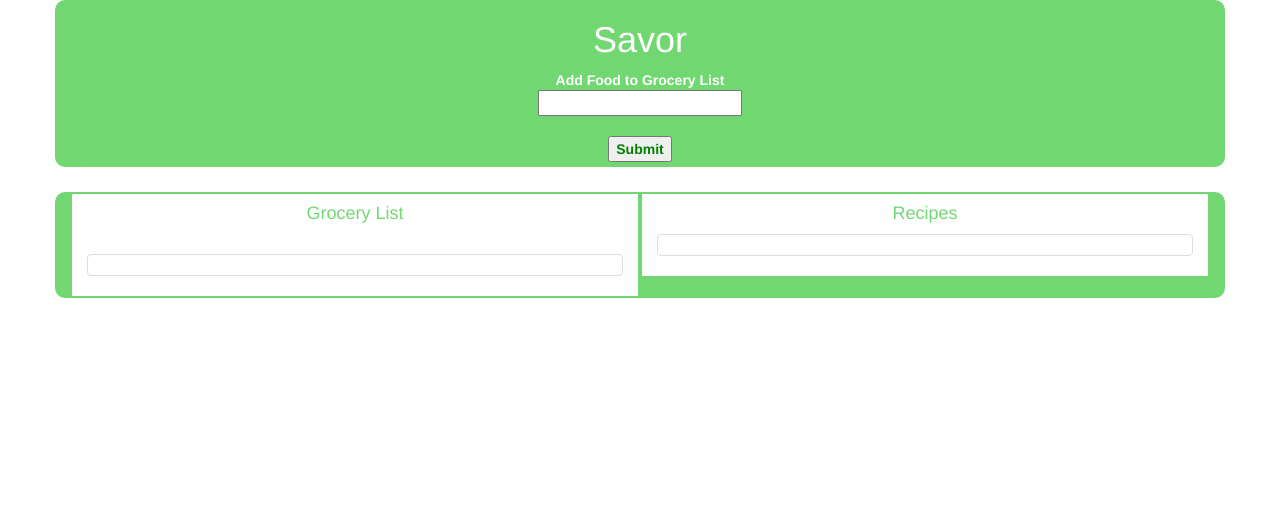
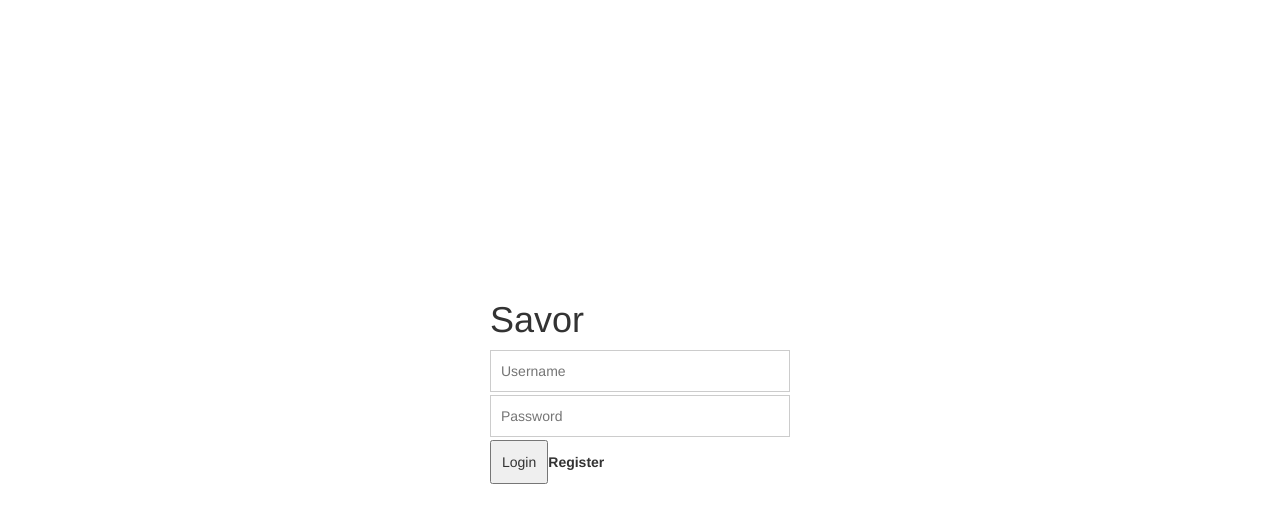
Before and after one commit to jkkariuki/Savor, a React (Create React App) app in the folder client/: page / in a window 1280 px wide. Shown: the top 522 px of the page. Built offline with nearby package versions, Linux system fonts and the light colour scheme.

Commit message:
jamesbranch updates

```diff
--- a/client/src/App.js
+++ b/client/src/App.js
@@ -1,13 +1,14 @@
 import React from "react";
 import { BrowserRouter as Router, Route } from "react-router-dom";
 import Main from "./sections/Main";
+import Auth from "./components/Auth/LoginRegister"
 
 
 const App = () => (
     <Router>
       <div>
         {/* <Navbar /> */}
-        <Route exact path="/" component={Main} />
+        <Route exact path="/" component={Auth} />
       </div>
     </Router>
   )
--- /dev/null
+++ b/client/src/components/Auth/LoginRegister.css
@@ -0,0 +1,29 @@
+form {
+    margin:0 auto;
+    width:300px;
+    margin-top: 300px
+  }
+  input {
+    margin-bottom:3px;
+    padding:10px;
+    width: 100%;
+    border:1px solid #CCC
+  }
+  button {
+    padding:10px
+  }
+  label {
+    cursor:pointer
+  }
+  #form-switch {
+    display:none
+  }
+  #register-form {
+    display:none
+  }
+  #form-switch:checked~#register-form {
+    display:block
+  }
+  #form-switch:checked~#login-form {
+    display:none
+  }
--- /dev/null
+++ b/client/src/components/Auth/LoginRegister.js
@@ -0,0 +1,56 @@
+import React from "react";
+import PropTypes from 'prop-types';
+import "./LoginRegister.css"
+
+
+
+class Auth extends React.Component {
+    constructor(props) {
+        super(props);
+        this.state = {
+            username: "",
+            password: "",
+            email: ""
+        };
+    }
+
+    handleInputChange = event => {
+        const name = event.target.name;
+        const value = event.target.value;
+        this.setState({
+          [name]: value
+        });
+      };
+
+    render() {
+        const { handleInputChange, handleFormSubmit } = this.props
+        return (
+            <div>
+
+                <input type='checkbox' id='form-switch'/>
+                <form id='login-form' action="" method='post'>
+                    <h1 className="title">Savor</h1>
+                    <input type="text" placeholder="Username" required onChange = {handleInputChange}
+                    name= "username" value = {this.state.username}/>
+                    <input type="password" placeholder="Password" required onChange = {handleInputChange}
+                    name = "password" value = {this.state.password}/>
+                    <button type='submit'>Login</button>
+                    <label for='form-switch'><span>Register</span></label>
+                </form>
+                <form id='register-form' action="" method='post'>
+                    <input type="text" placeholder="Username" required onChange = {handleInputChange} name = "reg-username"/>
+                    <input type="email" placeholder="Email" required onChange = {handleInputChange} name="reg-email" value = {this.state.email}/>
+                    <input type="password" placeholder="Password" required onChange = {handleInputChange} name= "reg-password" value = {this.state.password} />
+                    <input type="password" placeholder="Re Password" required onChange = {handleInputChange} value = {this.state.password}/>
+                    <button type='submit'>Register</button>
+                    <label for='form-switch'>Already Member ? Sign In Now..</label>
+                </form>
+            </div>
+        )
+    }
+}
+export default Auth;
+Auth.props = {
+    handleInputChange: PropTypes.func,
+    handleFormSubmit: PropTypes.func
+  }
```
